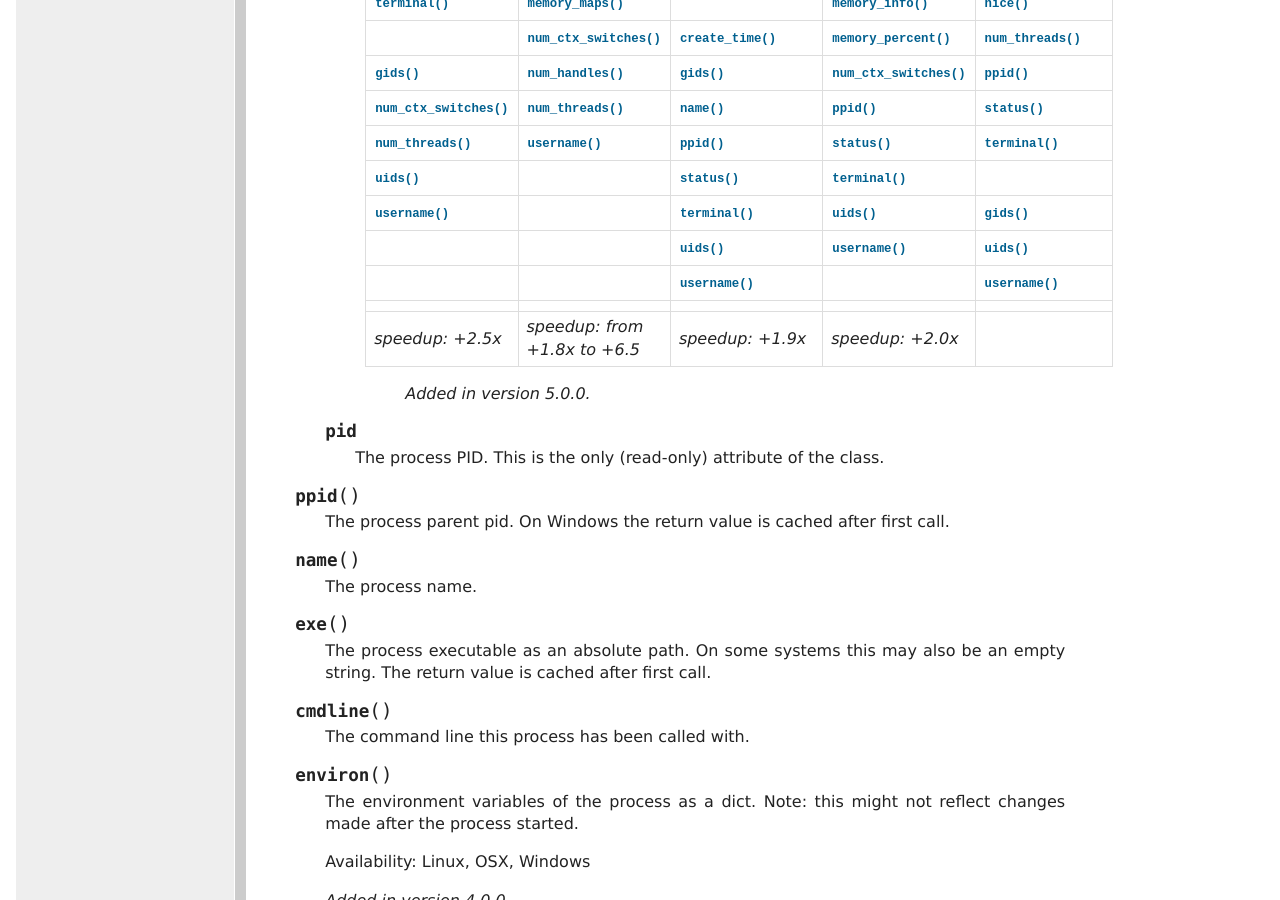
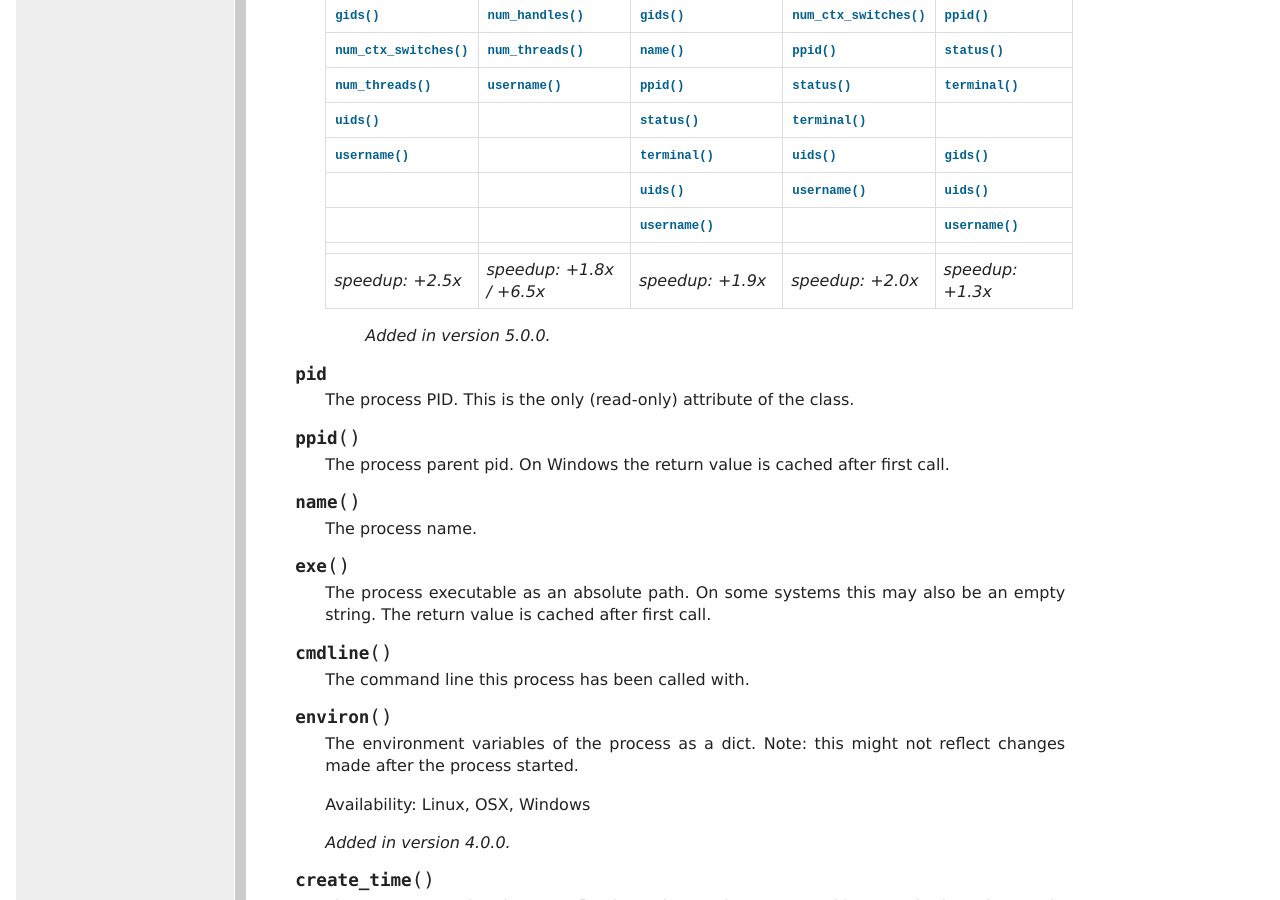
Before and after one commit to giampaolo/psutil, a Sphinx documentation site: the page built from docs/index.rst, in a window 1280 px wide and 900 px high, scrolled down 13226 px. Built offline with Sphinx 7.4.7, drawn with Linux system fonts in a browser that asks for light colours; formulas are drawn with MathJax 3.

Commit message:
update doc

```diff
--- a/docs/index.rst
+++ b/docs/index.rst
@@ -843,12 +843,12 @@ Process class
     +------------------------------+-------------------------------+------------------------------+------------------------------+--------------------------+
     |                              |                               |                              |                              |                          |
     +------------------------------+-------------------------------+------------------------------+------------------------------+--------------------------+
-    | *speedup: +2.5x*             | *speedup: from +1.8x to +6.5* | *speedup: +1.9x*             | *speedup: +2.0x*             |                          |
+    | *speedup: +2.5x*             | *speedup: +1.8x / +6.5x*      | *speedup: +1.9x*             | *speedup: +2.0x*             | *speedup: +1.3x*         |
     +------------------------------+-------------------------------+------------------------------+------------------------------+--------------------------+
 
      .. versionadded:: 5.0.0
 
-   .. attribute:: pid
+  .. attribute:: pid
 
      The process PID. This is the only (read-only) attribute of the class.
 
```
